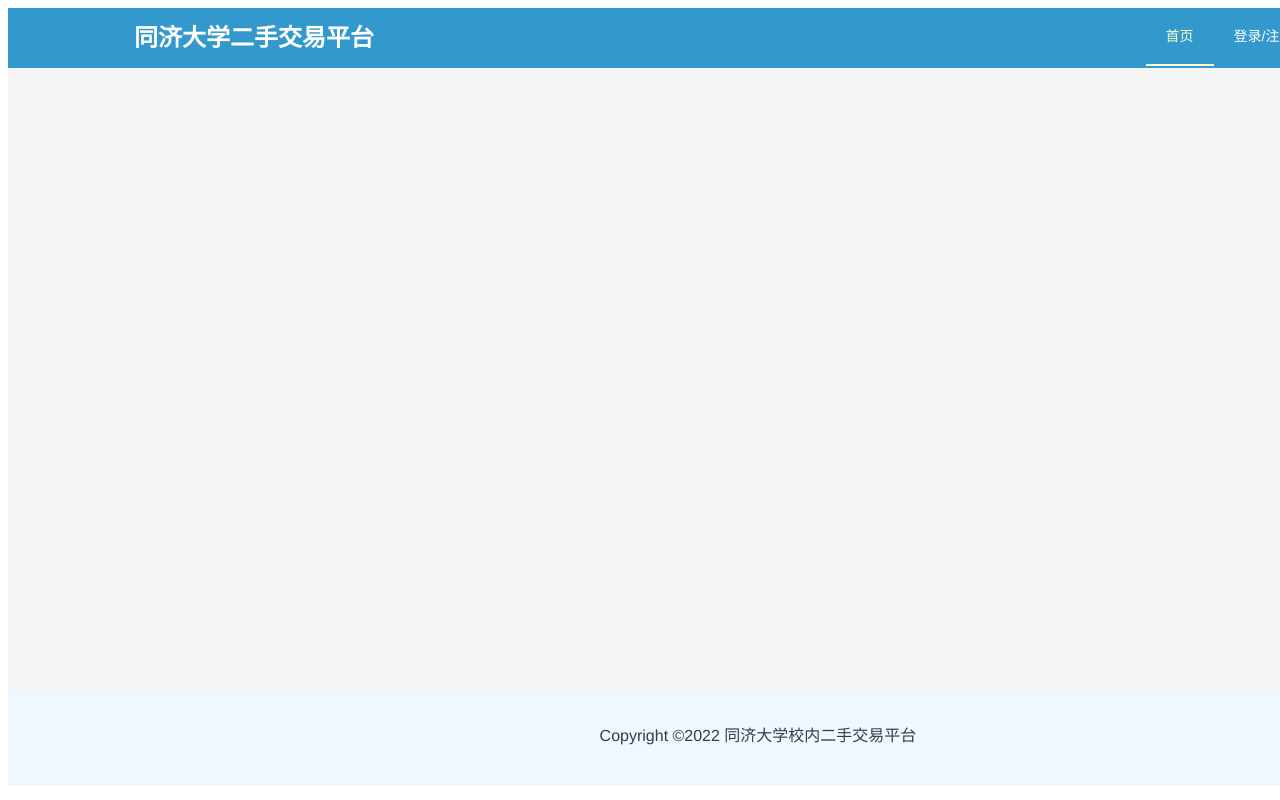
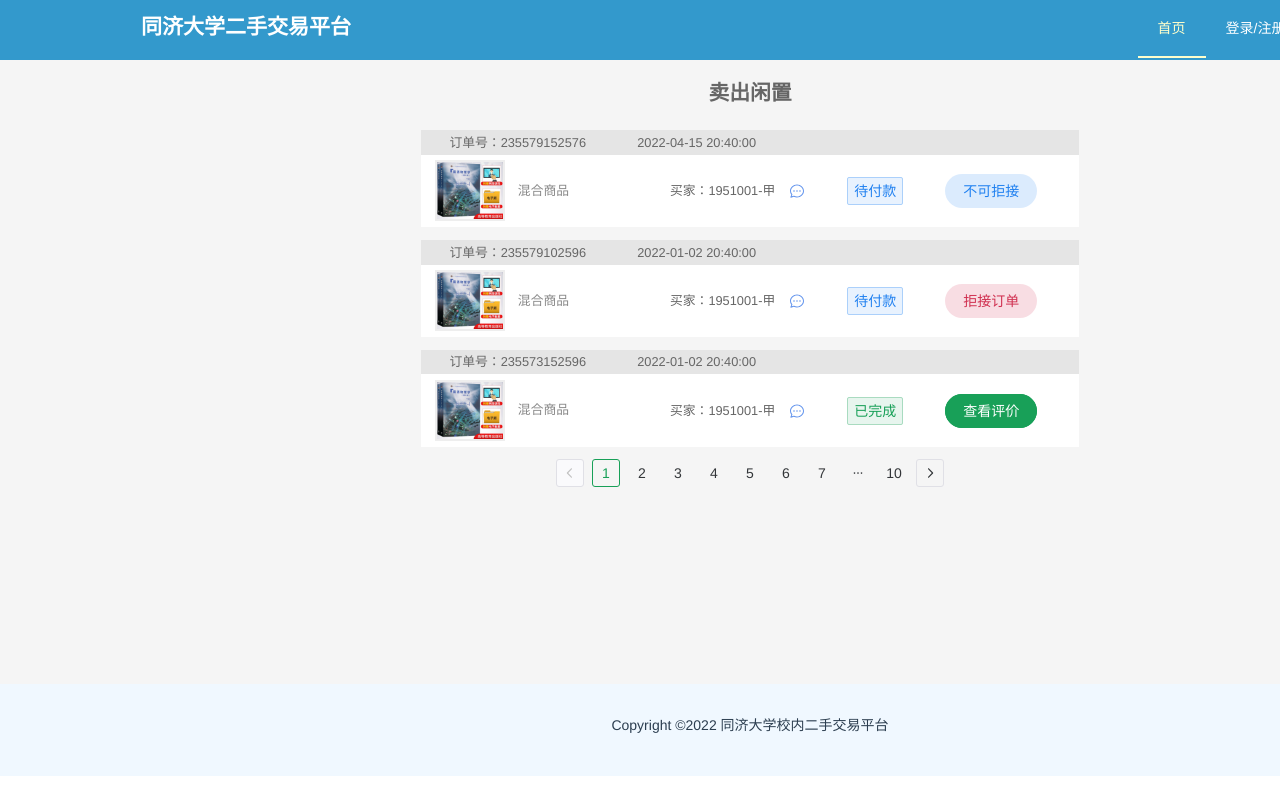
Before and after one commit to 3fuyang/flea-market, a Vue app: page /trade in a window 1280 px wide. Shown: the top 800 px of the page. Built offline with nearby package versions, Linux system fonts and the light colour scheme.

Commit message:
完善卖家订单管理页面的静态页面。

```diff
--- a/src/components/TopNav.vue
+++ b/src/components/TopNav.vue
@@ -32,7 +32,7 @@
             <template #title>我的交易</template>
               <el-menu-item index="/order">订单管理</el-menu-item>
               <el-menu-item index="/goods">商品管理</el-menu-item>
-              <el-menu-item index="/stream">流水统计</el-menu-item>
+              <el-menu-item index="/trade">卖出闲置</el-menu-item>
               <el-menu-item index="/chat">我的消息</el-menu-item>
           </el-sub-menu>
           <el-menu-item :route="{ path: $route.path}" @click="logOut()">注销</el-menu-item>
--- /dev/null
+++ b/src/components/Trade/OrderList.vue
@@ -0,0 +1,269 @@
+<template>
+<article class="orders-wrapper">
+  <section class="order-card" v-for="item in orders">
+    <nav class="card-nav">
+      <span class="nav-txt">
+          订单号：{{item.orderId}}
+      </span>
+      <span class="nav-txt">
+          {{item.time.replace('T', ' ')}}
+      </span>
+    </nav>
+    <section class="card-body">
+      <el-image
+        class="img"
+        :src="item.image"/>
+      <section class="title">
+        {{item.goodTitle}}
+      </section>
+      <section class="buyer-info">
+        <span
+          class="nav-txt"
+          style="margin-right: .2em;width: 10em;text-overflow: ellipsis;">
+          买家：{{item.buyerId}}-{{item.buyerName}}
+        </span>
+        <el-icon
+          class="chat-icon"
+          :size="16"
+          color="cornflowerblue"
+          @click="contactBuyer(item.buyerId)">
+          <ChatDotRound/>
+        </el-icon>
+        <NTag v-if="item.status === '已拒接'" type="error" style="margin: 0 3em;">
+          {{item.status}}
+        </Ntag>
+        <NTag v-else-if="item.status === '待付款'" type="info" style="margin: 0 3em;">
+          {{item.status}}
+        </Ntag>
+        <NTag v-else-if="item.status === '已完成'" type="success" style="margin: 0 3em;">
+          {{item.status}}
+        </Ntag>
+        <NTag v-else style="margin: 0 3em;">
+          {{item.status}}
+        </Ntag>
+        <NButton
+          type="error"
+          secondary
+          round
+          v-if="rejectable(item) && item.status !== '已完成'"
+          @click="rejectOrder(item.orderId)"
+          :disabled="item.status !== '待付款'">
+          拒接订单
+        </NButton>
+        <NButton
+          v-else-if="item.status === '已完成'"
+          type="success"
+          round
+          @click="checkEvaluation(item.orderId)">
+          查看评价
+        </NButton>
+        <NPopover v-else>
+          <template #trigger>
+            <NButton
+              round
+              type="info"
+              secondary
+              class="disable-btn">
+              不可拒接
+            </NButton>
+          </template>
+          距离订单生成未满三天，不可拒接
+        </NPopover>
+      </section>
+    </section>
+  </section>
+  <NPagination
+    v-model:page="page"
+    :page-count="10"
+    class="pagination">
+  </NPagination>
+</article>
+</template>
+
+<script setup>
+import { onBeforeMount, ref, h } from 'vue'
+import { ChatDotRound } from '@element-plus/icons-vue'
+import { NTag, NButton, NPopover, NPagination, useDialog, NDescriptions, NDescriptionsItem, NRate } from 'naive-ui'
+const orders = ref()
+
+// 当前页码，与后端合并时使用onUpdate来获取对应页的数据
+const page = ref(1)
+
+// 计算订单能否被拒绝，只有生成订单三天以后才能运行
+const rejectable = (o) => Date.now() - Date.parse(o.time) >= 3*24*60*60*1000
+
+function rejectOrder(oid){
+  // 调用接口：传入（订单iD） 返回（null）
+  let index = orders.value.findIndex(item => item.orderId === oid)
+  orders.value[index].status = '已拒接'
+}
+
+function contactBuyer(id) {
+  // 调用接口：传入（用户ID， 买家ID） 返回（null）
+}
+
+const dialog = useDialog()
+function checkEvaluation(oid) {
+  let index = orders.value.findIndex(item => item.orderId === oid)
+  dialog.create({
+    title: '买家评价',
+    positiveText: 'Wow!',
+    content: () => h(
+      NDescriptions,
+      {
+        labelPlacement: 'left',
+        size: 'small',
+        columns: 1
+      },
+      {
+        default: () => [
+          h(
+            NDescriptionsItem,
+            {
+              label: '评分'
+            },
+            {
+              default: () => h(
+                NRate,
+                {
+                  readonly: true,
+                  value: orders.value[index].commentStars,
+                  allowHalf: true
+                }
+              )
+            }
+          ),
+          h(
+            NDescriptionsItem,
+            {
+              label: '评价'
+            },
+            {
+              default: () => orders.value[index].comment
+            }
+          )
+        ]
+      }
+    )
+  })
+}
+onBeforeMount(() => {
+  // 调用接口：传入（用户ID） 返回（卖出产品）
+  orders.value = [
+    {
+      orderId: '235579152576',
+      goodId: 0,
+      goodTitle: "混合商品",
+      image: "/src/assets/physics.png",
+      time: "2022-04-15T20:40:00",
+      status: '待付款',
+      commentStars: 1,
+      buyerId: '1951001',
+      buyerName: '甲',
+      price: 998,
+      comment: "被骗了！无良商家还我血汗钱！！！！",
+      reportState: 1,
+      reportReason: "无良商家，贩卖假冒伪劣产品！！",
+      reportReply: "很抱歉给您造成了不好的购物体验，该商家当前已被封号处理，付款金额也将在七个工作日内返回给您的账号",
+    },
+    {
+      orderId: '235579102596',
+      goodId: 0,
+      goodTitle: "混合商品",
+      image: "/src/assets/physics.png",
+      time: "2022-01-02T20:40:00",
+      status: '待付款',
+      commentStars: 1,
+      buyerId: '1951001',
+      buyerName: '甲',
+      price: 998,
+      comment: "被骗了！无良商家还我血汗钱！！！！",
+      reportState: 1,
+      reportReason: "无良商家，贩卖假冒伪劣产品！！",
+      reportReply: "很抱歉给您造成了不好的购物体验，该商家当前已被封号处理，付款金额也将在七个工作日内返回给您的账号",
+    },
+    {
+      orderId: '235573152596',
+      goodId: 0,
+      goodTitle: "混合商品",
+      image: "/src/assets/physics.png",
+      time: "2022-01-02T20:40:00",
+      status: '已完成',
+      commentStars: 1,
+      buyerId: '1951001',
+      buyerName: '甲',
+      price: 998,
+      comment: "被骗了！无良商家还我血汗钱！！！！",
+      reportState: 1,
+      reportReason: "无良商家，贩卖假冒伪劣产品！！",
+      reportReply: "很抱歉给您造成了不好的购物体验，该商家当前已被封号处理，付款金额也将在七个工作日内返回给您的账号",
+    }
+  ]
+})
+</script>
+
+<style scoped>
+.orders-wrapper{
+  display: flex;
+  flex-direction: column;
+  width: 100%;
+}
+.order-card{
+  width: 100%;
+  display: flex;
+  margin: .8rem 0;
+  flex-direction: column;
+  background-color: white;
+  overflow: auto;
+}
+.order-card:nth-child(n - 1){
+  margin-top: 0;
+}
+.card-nav{
+  background-color: #E5E5E5;
+  display: flex;
+  padding: .2em;
+}
+.nav-txt{
+  font-size: .8rem;
+  color: #666;
+  line-height: 1.2rem;
+  margin: 0 2em;
+}
+.card-body{
+  display: flex;
+  padding: .4em 1em;
+}
+.img{
+  width: 5em;
+  object-fit: scale-down;
+  box-sizing: border-box;
+  border: 2px solid #eee;
+}
+.title{
+  align-self: center;
+  margin: 0 1em;
+  font-size: .8rem;
+  color: #888;
+  overflow: hidden;
+  display: -webkit-box;
+  -webkit-box-orient: vertical;
+  -webkit-line-clamp: 2;
+  flex: 0 0 8em;
+  text-align: left;
+}
+.buyer-info{
+  display: flex;
+  justify-content: center;
+  align-items: center;
+}
+.chat-icon{
+  cursor: pointer;
+}
+.disable-btn{
+  cursor: not-allowed;
+}
+.pagination{
+  align-self: center;
+}
+</style>
--- a/src/router/index.js
+++ b/src/router/index.js
@@ -17,7 +17,7 @@ const Chat = () => import("../views/User/Chat.vue")
 const NewConfirm = () => import("../views/User/NewConfirm.vue")
 const Security = () => import("../views/User/Security.vue")
 const ShoppingCart = () => import("../views/User/ShoppingCart.vue")
-const Stream = () => import("../views/User/Stream.vue")
+const Trade = () => import("../views/User/Trade.vue")
 
 //const AdminReport = () => import("../views/Administrator/HandlingReports.vue")
 const DealReport = () => import("../views/Administrator/DealingReports.vue")
@@ -41,7 +41,7 @@ const routes = [
   { path: '/confirm',		component: NewConfirm},
 	{ path: '/security',	component: Security},
   { path: '/shoppingcart',component: ShoppingCart},
-  { path: '/stream',		component: Stream},
+  { path: '/trade',		component: Trade},
 
 	{ path: '/admin/report', component: DealReport },
 
--- a/src/views/User/Stream.vue
+++ /dev/null
@@ -1,22 +0,0 @@
-<template>
-<div id="name">
-
-</div>
-</template>
-
-<script>
-
-export default {
-    components:{
-
-    },
-    data(){
-        return{
-
-        }
-    },
-    methods:{
-
-    },
-}
-</script>
--- /dev/null
+++ b/src/views/User/Trade.vue
@@ -0,0 +1,40 @@
+<template>
+<div class="root-wrapper">
+  <p class="total-title">卖出闲置</p>
+  <div class="list-box">
+    <div class="sider"></div>
+    <NDialogProvider>
+      <OrderList/>
+    </NDialogProvider>
+    <div class="sider"></div>
+  </div>
+</div>
+</template>
+
+<script setup>
+import OrderList from '../../components/Trade/OrderList.vue'
+import { NDialogProvider } from 'naive-ui'
+</script>
+
+<style scoped>
+.root-wrapper{
+  display: flex;
+  flex-direction: column;
+  margin: 1rem 0;
+  justify-content: center;
+}
+.total-title{
+  align-self: center;
+  font-size: 1.3rem;
+  font-weight: 600;
+  color: #666;
+  margin: 0;
+  margin-bottom: 1em;
+}
+.list-box{
+  display: flex;
+}
+.sider{
+  width: 60rem;
+}
+</style>
```
